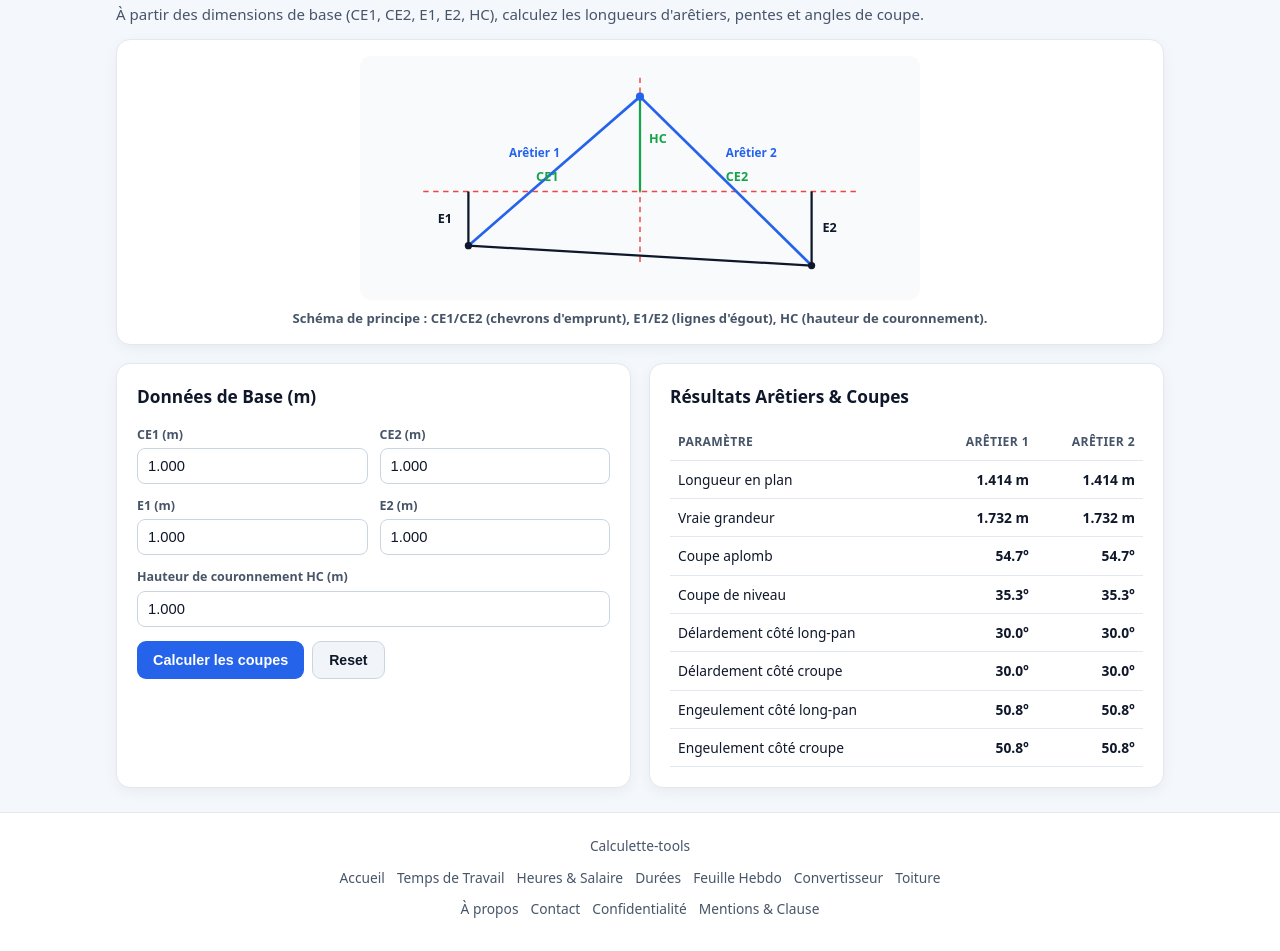
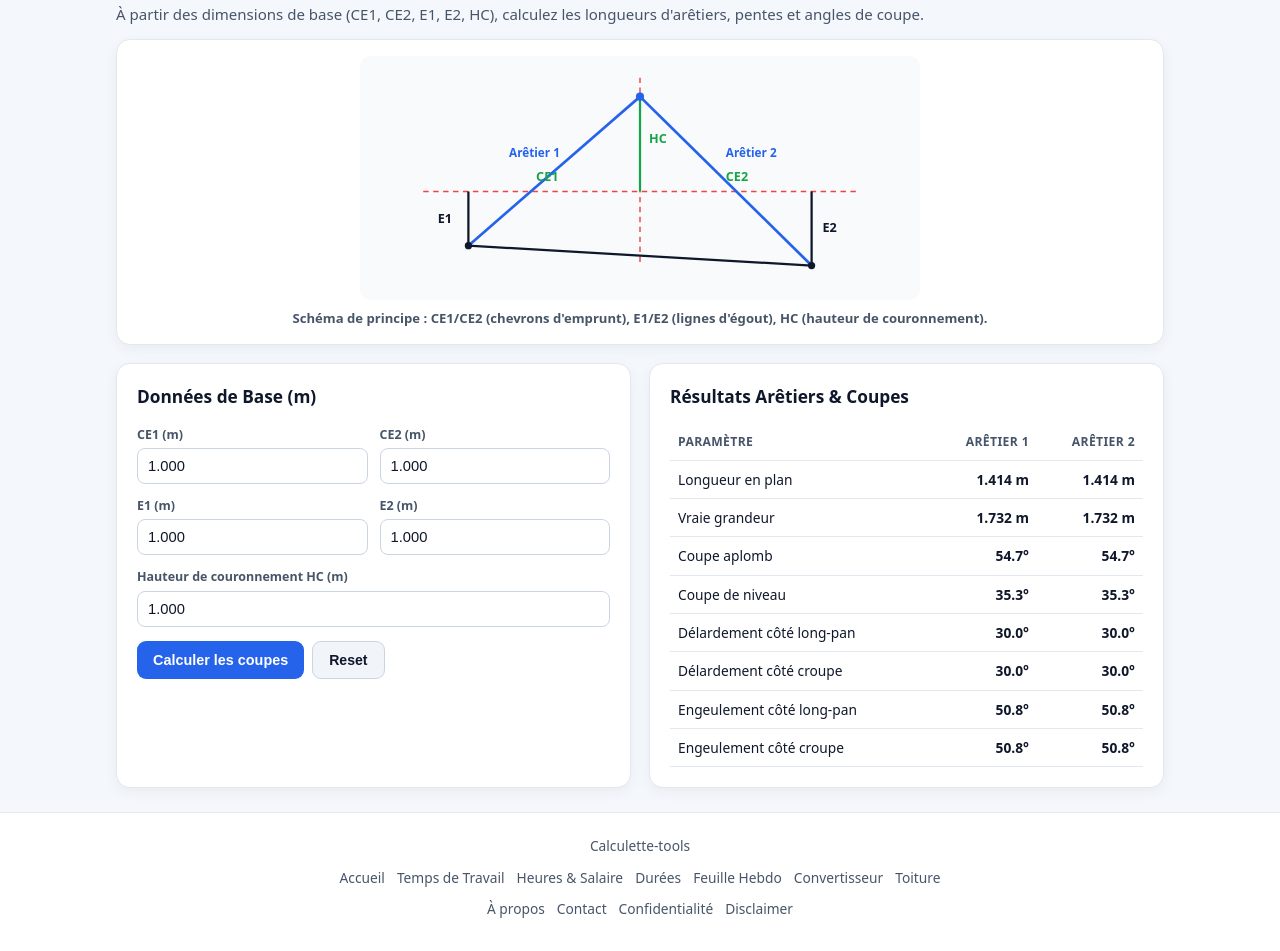
Before and after one commit to Alyasmalikit/calculette-tools, a plain HTML site: page toiture-croupe.html in a window 1280 px wide. Shown: the part 133-1084 px from the top of the page. Drawn offline with Linux system fonts and the light colour scheme.

Commit message:
Update toiture-croupe.html

```diff
--- a/toiture-croupe.html
+++ b/toiture-croupe.html
@@ -425,7 +425,7 @@
       <a href="about.html" data-t="navAbout">À propos</a>
       <a href="contact.html" data-t="navContact">Contact</a>
       <a href="privacy.html" data-t="navPrivacy">Confidentialité</a>
-      <a href="disclaimer.html" data-t="navDisclaimer">Mentions &amp; Clause</a>
+      <a href="terms.html" data-t="navDisclaimer">Disclaimer</a>
     </div>
   </div>
 </footer>
@@ -439,7 +439,7 @@
       btn: "EN",
       navHome: "Accueil", navWt: "Temps de Travail", navWh: "Heures & Salaire",
       navTc: "Durées", navFh: "Feuille Hebdo", navCv: "Convertisseur", navTo: "Toiture",
-      navAbout: "À propos", navContact: "Contact", navPrivacy: "Confidentialité", navDisclaimer: "Mentions & Clause",
+      navAbout: "À propos", navContact: "Contact", navPrivacy: "Confidentialité", navDisclaimer: "Disclaimer",
       pageTitle: "Calculateur Toiture à Croupe (Arêtiers & Coupes)",
       pageSub: "À partir des dimensions de base (CE1, CE2, E1, E2, HC), calculez les longueurs d'arêtiers, pentes et angles de coupe.",
       diagCap: "Schéma de principe : CE1/CE2 (chevrons d'emprunt), E1/E2 (lignes d'égout), HC (hauteur de couronnement).",
```
